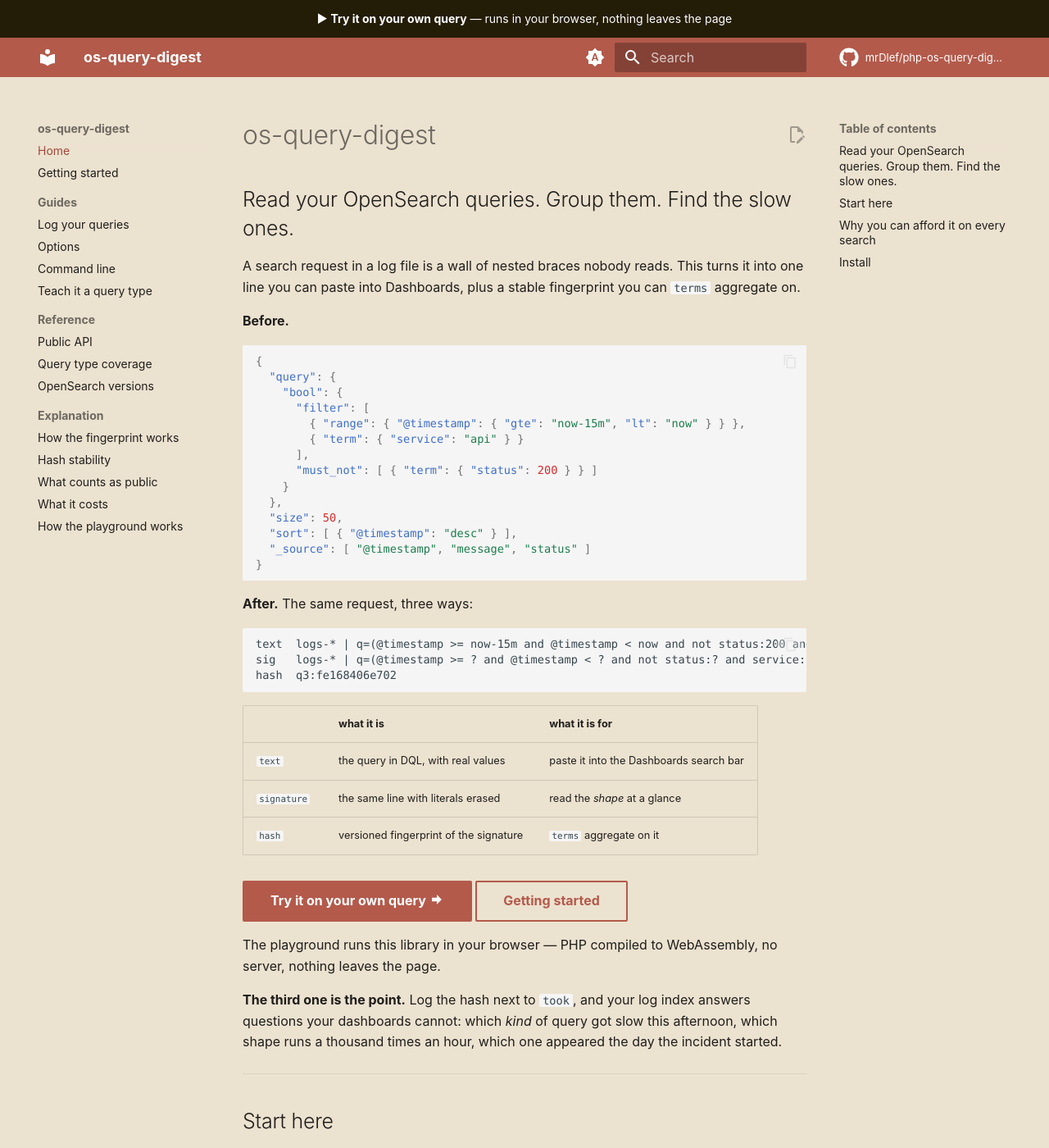
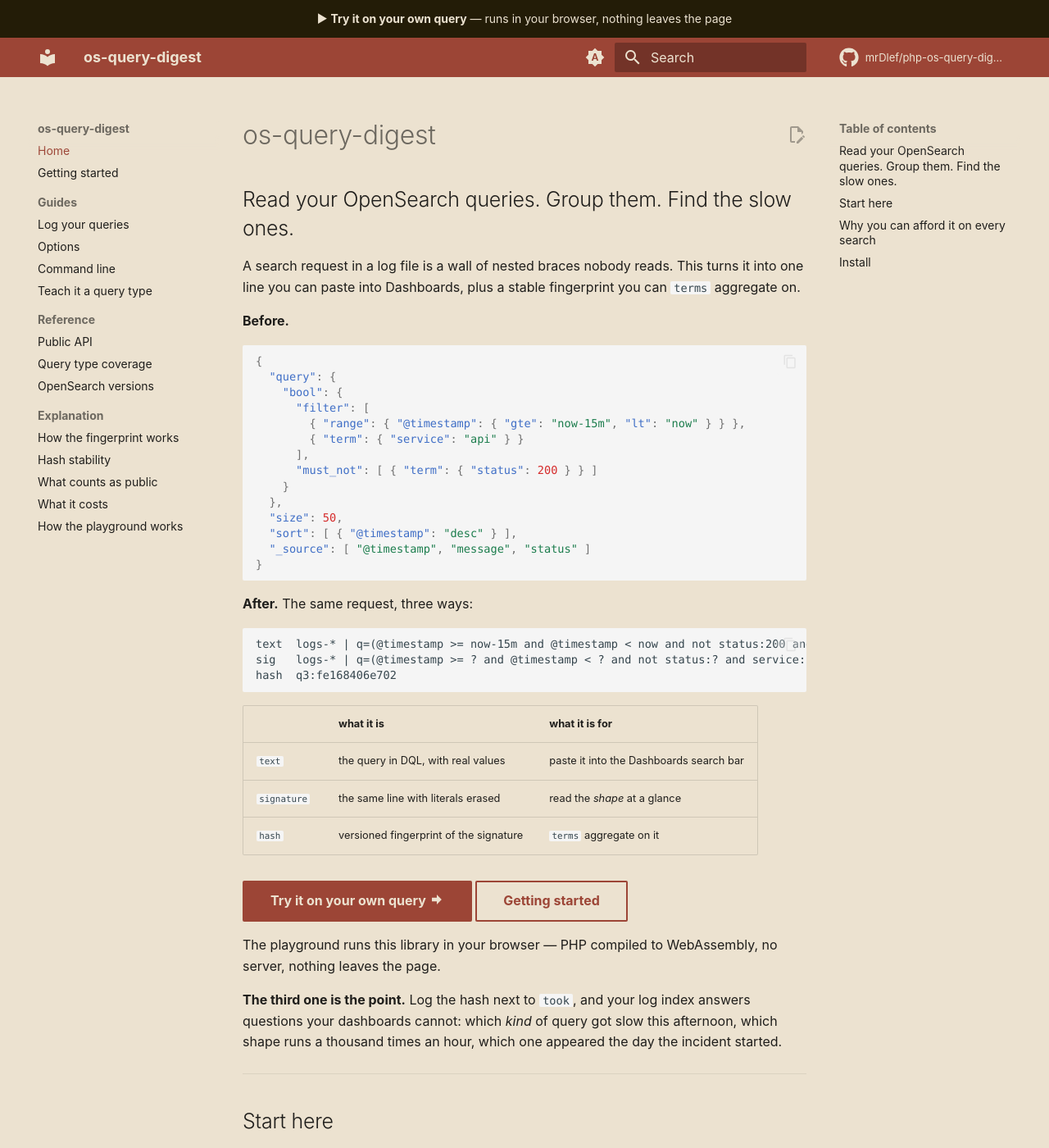
Before and after one commit to mrDlef/php-os-query-digest, an MkDocs documentation site: the page built from docs/index.md, in a window 1280 px wide and 1400 px high. Shown: the whole window at 82% size. Built offline with MkDocs 1.6.1 and Material for MkDocs 9.7.7, drawn with Linux system fonts in a browser that asks for light colours; comment, search, counter and statistics services are not loaded.

Commit message:
style: bone is the palette's light, so nothing is white
Material defaults --md-primary-bg-color, its --light variant and
--md-footer-fg-color to #fff or an alpha of it, which is how pure white was
still doing the work of bone on the header, the search field, the drawer title,
the banner and the footer. All three now name bone, and the palette has no
fourth colour hiding in a theme default.

That forces the header darker, and collapses the two deep lobsters into one.
Bone on #b35a4b is 3.65:1 — the same trap white was in, one step along. #9c4536
carries bone at 4.93:1 and reads 4.93:1 as a link on bone, so a single value is
both the header and the link colour.

The --light variant is bone at full strength on purpose: it is the search
placeholder, and every alpha Material would dim it by falls short — 3.25:1 at
the default 70%, 4.16:1 even at 87%. It loses its dimming and keeps its
legibility, which is the right way round for a field nobody has typed in yet.

Every pair in both schemes now clears 4.5:1, the worst being the header and the
links at 4.93:1 and slate's links at 4.59:1.

```diff
--- a/docs/stylesheets/extra.css
+++ b/docs/stylesheets/extra.css
@@ -3,30 +3,42 @@
   --bone: #ece2d0;
   --lobster-pink: #c46d5e;
 
-  /* Two deeper lobsters, and the reason is contrast rather than taste. White on
-     #c46d5e is 3.69:1 and the lobster reads 2.87:1 on bone — both under the
-     4.5:1 normal text needs. #b35a4b carries white at 4.69:1; #9c4536 clears
-     4.93:1 on bone, which is what body links sit on. */
-  --lobster-header: #b35a4b;
-  --lobster-link: #9c4536;
+  /* A deeper lobster, and the reason is contrast rather than taste. The palette
+     lobster reads 2.87:1 against bone, whichever of the two is the text — under
+     the 4.5:1 normal text needs, in both directions. This one clears 4.93:1
+     both ways, which is what lets a single value be the header bone sits on and
+     the link colour that sits on bone. */
+  --lobster-deep: #9c4536;
 }
 
 :root  > * {
   --md-default-bg-color: var(--bone);
-  --md-primary-fg-color: var(--lobster-header);
+  --md-primary-fg-color: var(--lobster-deep);
   --md-primary-fg-color--light: var(--bone);
   --md-primary-fg-color--dark: var(--pitch-black);
   --md-footer-bg-color: var(--pitch-black);
-  --md-accent-fg-color: var(--lobster-link);
+  --md-accent-fg-color: var(--lobster-deep);
   --md-footer-bg-color--dark: var(--pitch-black);
   --md-footer-fg-color--light: var(--bone);
   --md-footer-fg-color--lighter: var(--bone);
 
-  /* Material derives this from --md-primary-fg-color, so the header colour
-     would otherwise repaint every link in the page. Pinned, because a header
-     is chrome behind white text and a link is text on bone: the two cannot be
-     the same value and both clear AA. */
-  --md-typeset-a-color: var(--lobster-link);
+  /* No pure white anywhere: bone is this palette's light, and Material defaults
+     all three of these to #fff or an alpha of it. The header, the search field
+     and the drawer title take the primary pair; the banner and the footer take
+     the last one.
+     --light is bone at full strength on purpose. It is the search placeholder,
+     and every alpha Material would dim it by falls short: 3.25:1 at the default
+     70%, 4.16:1 even at 87%. The placeholder loses its dimming and keeps its
+     legibility, which is the right way round for a field nobody has typed in
+     yet. */
+  --md-primary-bg-color: var(--bone);
+  --md-primary-bg-color--light: var(--bone);
+  --md-footer-fg-color: var(--bone);
+
+  /* Material derives this from --md-primary-fg-color. Currently the same value,
+     and pinned anyway: a header is chrome behind bone and a link is text on
+     bone, so the day one of them moves the other must not follow. */
+  --md-typeset-a-color: var(--lobster-deep);
 }
 
 [data-md-color-scheme="slate"] {
@@ -37,7 +49,7 @@
   --md-footer-fg-color--light: var(--pitch-black);
   --md-footer-fg-color--lighter: var(--pitch-black);
 
-  /* The deep lobster inverts: 3.61:1 on pitch black. The original is 4.59:1
+  /* The deep lobster inverts: 2.67:1 on pitch black. The original reads 4.59:1
      there, so dark mode keeps the colour the palette is named for. */
   --md-typeset-a-color: var(--lobster-pink);
   --md-accent-fg-color: var(--lobster-pink);
@@ -52,9 +64,9 @@
 /*
  * Material wraps the announce block in md-typeset, so .md-typeset a beats its
  * own `a { color: inherit }` and paints this link the body link colour — a deep
- * lobster on a near-black strip, 2.67:1 at 11.2px, and 2.87:1 the other way in
- * slate. Inheriting the banner's own foreground gives 16.9:1 and 13.2:1, and
- * needs no value of its own in either scheme.
+ * lobster on a near-black strip, 2.67:1 at the 11.2px the banner sets, and
+ * 2.87:1 the other way round in slate. Inheriting the banner's own foreground
+ * gives 13.2:1 either way and needs no value of its own in either scheme.
  *
  * Hover has to be told the same thing, or :hover puts the accent back. It says
  * so with a rule under the words instead, which the strip can carry.
```
